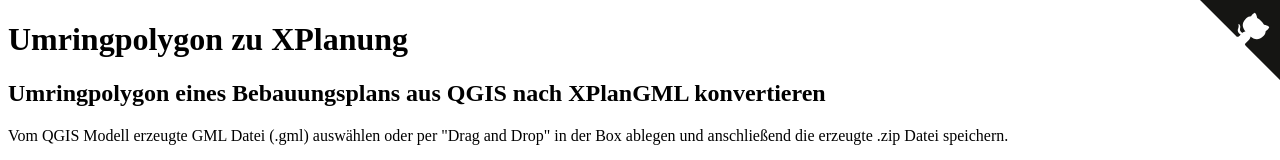
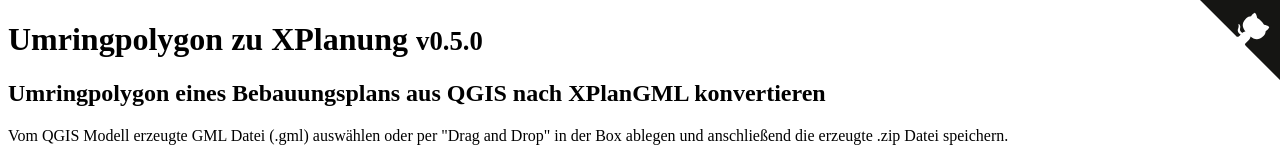
Before and after one commit to kreis-viersen/xplan-umring, a website built with webpack: page src/index.html in a window 1280 px wide. Shown: the top 160 px of the page. Built offline with nearby package versions, Linux system fonts and the light colour scheme.

Commit message:
Display version for browsertool
Ref #16

```diff
--- a/src/index.html
+++ b/src/index.html
@@ -26,7 +26,7 @@
 </head>
 
 <body>
-  <h1>Umringpolygon zu XPlanung</h1>
+  <h1>Umringpolygon zu XPlanung <small id="version"></small></h1>
   <h2>Umringpolygon eines Bebauungsplans aus QGIS nach XPlanGML konvertieren</h2>
   <form>
     <label>Vom QGIS Modell erzeugte GML Datei (.gml) auswählen oder per "Drag and Drop" in der Box ablegen und anschließend die erzeugte .zip Datei speichern.
--- a/src/index.js
+++ b/src/index.js
@@ -1,11 +1,15 @@
 import FileSaver from 'file-saver';
 import JSZip from 'jszip';
+import pkgJson from '../package.json'
 const parser = require('fast-xml-parser');
 const Parser = require("fast-xml-parser").j2xParser;
 const {
   v4: uuidv4
 } = require('uuid');
 const slugify = require('slugify')
+
+const versionElement = document.getElementById('version');
+versionElement.innerHTML = 'v' + pkgJson.version
 
 const inputElement = document.getElementById('input');
 inputElement.addEventListener('change', convertGML, false);
```
